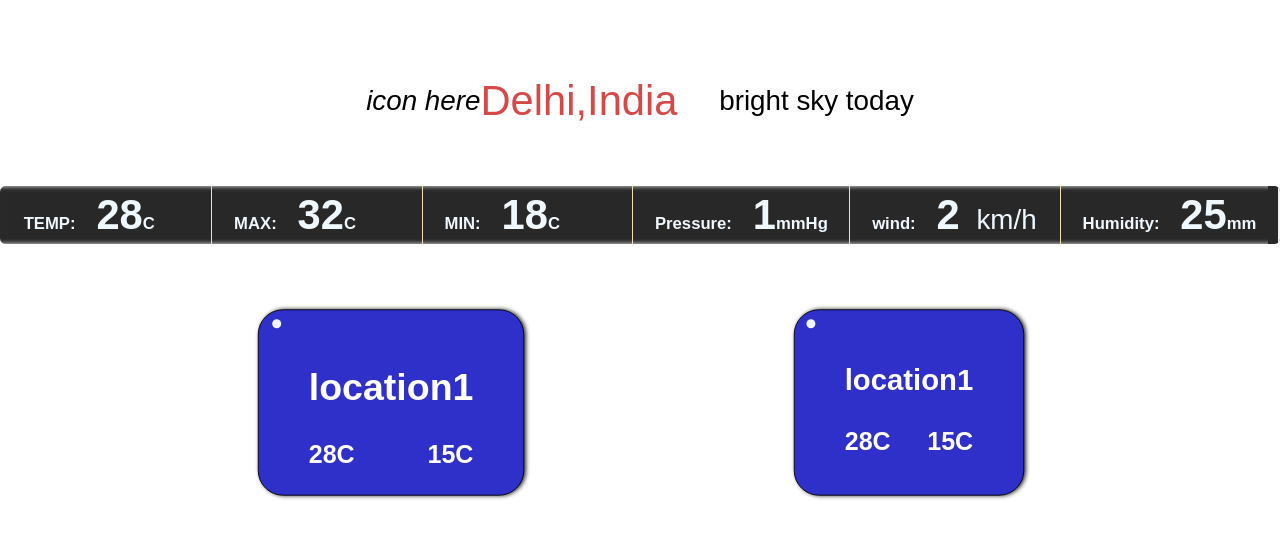
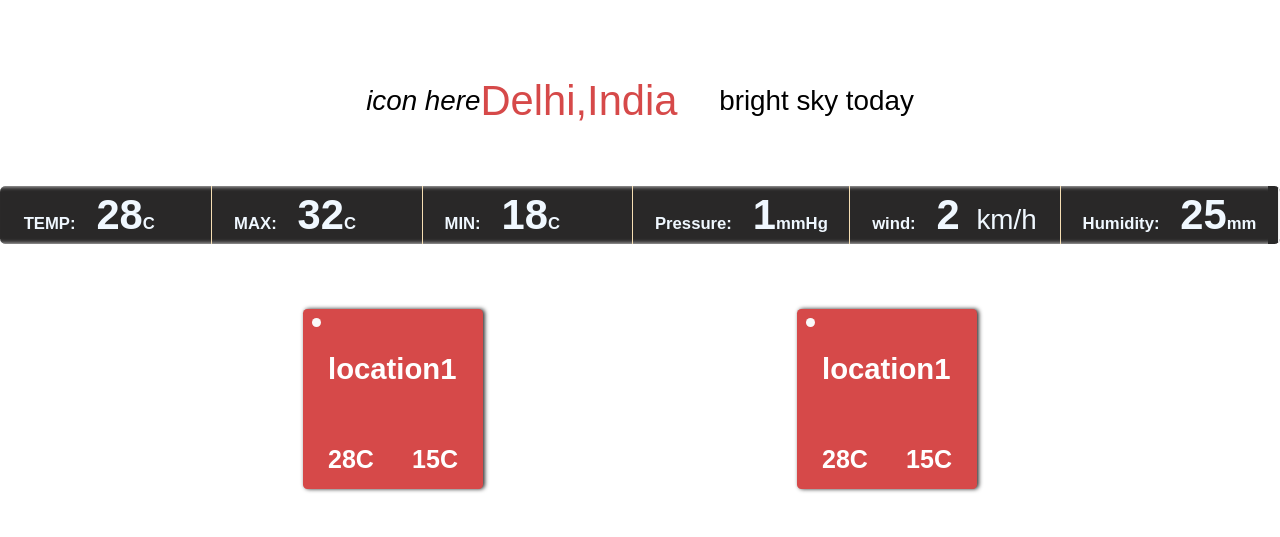
Before and after one commit to grvcodes/weather-app, a website: page public/index.html in a window 1280 px wide. Shown: the part 105-642 px from the top of the page. Drawn offline with Linux system fonts and the light colour scheme.

Commit message:
changed location tab a bit

```diff
--- a/public/index.css
+++ b/public/index.css
@@ -147,11 +147,13 @@ div.locations{
 div.locations>div{
     display: inline-flex;
     flex-direction: column;
-    border: 1px solid black;
-    background-color: rgb(47, 47, 202);
-    padding: 1em 2em;
-    color: white;
-    border-radius: 1em;
+    justify-content: space-around;
+    min-height:25vh;
+    min-width: 25vh;
+    padding: 0 1em;
+    background-color: rgb(214, 73, 73);
+    color: rgb(255, 255, 255);
+    border-radius: 5px;
     box-shadow: 2px 0 5px 0 #292828;
     transform: scale(.9);
     transition: all 100ms ease;
@@ -159,7 +161,7 @@ div.locations>div{
 }
 div.locations>div::after{
     content: "";
-    background-color: aliceblue;
+    background-color: rgb(250, 250, 250);
     height: 10px;
     width: 10px;
     border-radius: 50%;
--- a/public/index.html
+++ b/public/index.html
@@ -41,7 +41,7 @@
             </div>
             <div class ="locations">
                 <div>
-                    <h2>location1</h2>
+                    <h3>location1</h3>
                     <div class="footer">
                         <h4>28C</h4>
                         <h4>15C</h4>
```
